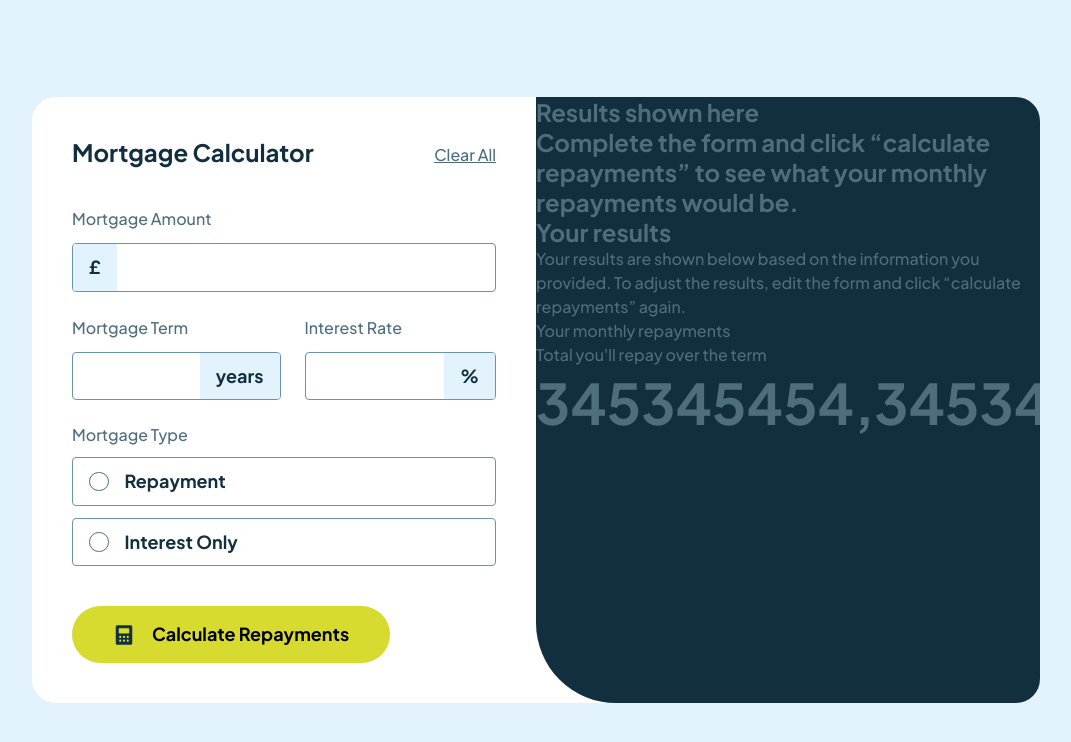
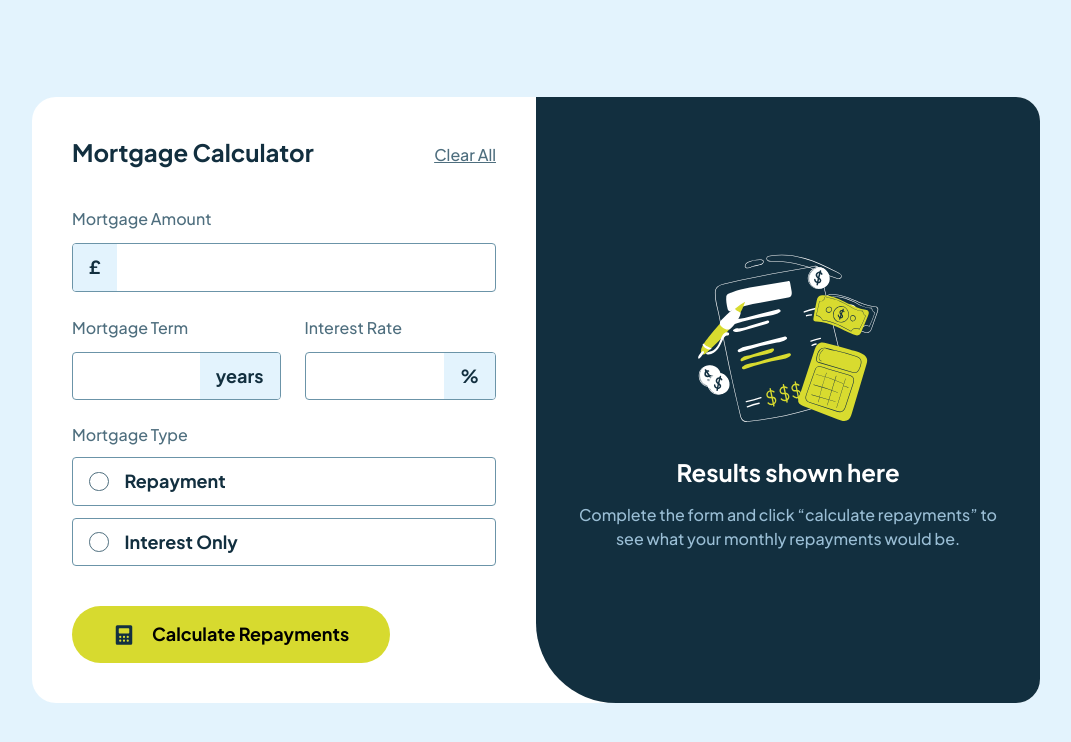
Before and after one commit to slavon213/mortgage-repayment-calculator, a plain HTML site: page index.html in a window 1280 px wide. Shown: the whole page, without its empty margins (104-1175 px from the left). Drawn offline with Linux system fonts and the light colour scheme.

Commit message:
add class pending

```diff
--- a/index.html
+++ b/index.html
@@ -69,10 +69,11 @@
                 <div class="half second">
                     <!-- Empty results start -->
 
-                    <div>
+                    <div class="pending grd">
+                        <img src="./assets/images/illustration-empty.svg" alt="">
                         <h2 class="text-preset-2">Results shown here</h2>
 
-                        <p class="text-preset-2">
+                        <p class="text-preset-4">
                             Complete the form and click “calculate repayments” to see what your monthly repayments would
                             be.
                         </p>
@@ -82,7 +83,7 @@
 
                     <!-- Completed results start -->
 
-                    <div>
+                    <!-- <div class="result">
                         <h2 class="text-preset-2">Your results</h2>
 
                         <p class="text-preset-4">
@@ -93,7 +94,7 @@
 
                         <p class="text-preset-4">Total you'll repay over the term</p>
                         <p><span class="text-preset-1">345345454,34534542345.25</span></p>
-                    </div>
+                    </div> -->
 
                     <!-- Completed results end -->
                 </div>
--- a/style.css
+++ b/style.css
@@ -140,9 +140,7 @@ input {
 
 .grd {
     display: grid;
-    align-items: center;
 }
-
 
 .grd input {
     width: 100%;
@@ -170,10 +168,13 @@ input {
 }
 
 .second {
-    display: flex;
-    flex-direction: column;
+    /* display: flex;
+    flex-direction: column; */
+    display: grid;
+    place-content: center;
     background-color: var(--color-slate-900);
     border-bottom-left-radius: var(--radius-1000);
+    padding: 40px;
 }
 
 .header {
@@ -302,8 +303,19 @@ input {
 
 .suffix {
     grid-template-columns: 1fr auto;
-
     padding: 0;
     padding-inline-start: 16px;
     gap: var(--spacing-200);
 }
+
+.pending {
+    place-items: center;
+    text-align: center;
+    gap: var(--spacing-200);
+
+    h2 {
+        color: var(--color-white);
+    }
+
+    color: var(--color-slate-300);
+}
```
Lines whose indentation alone changed are shown as unchanged.
